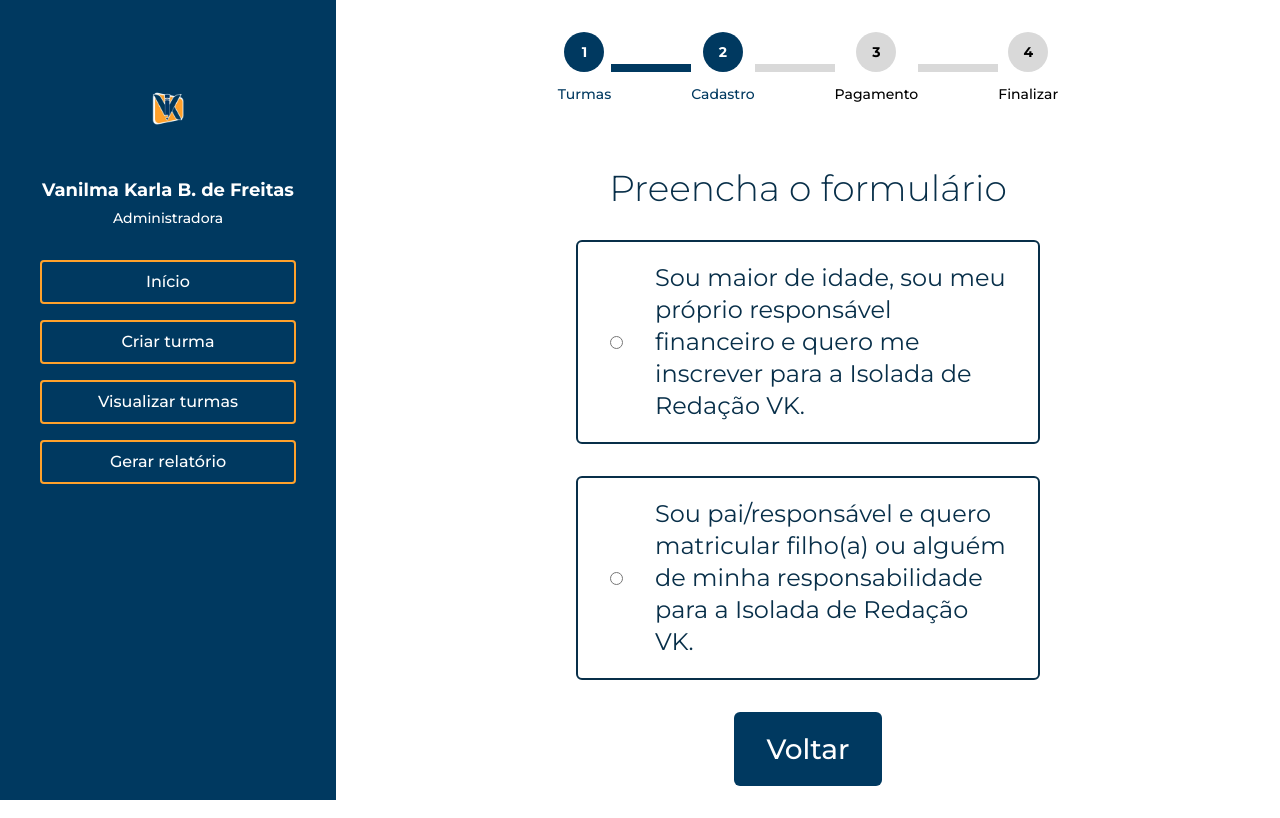
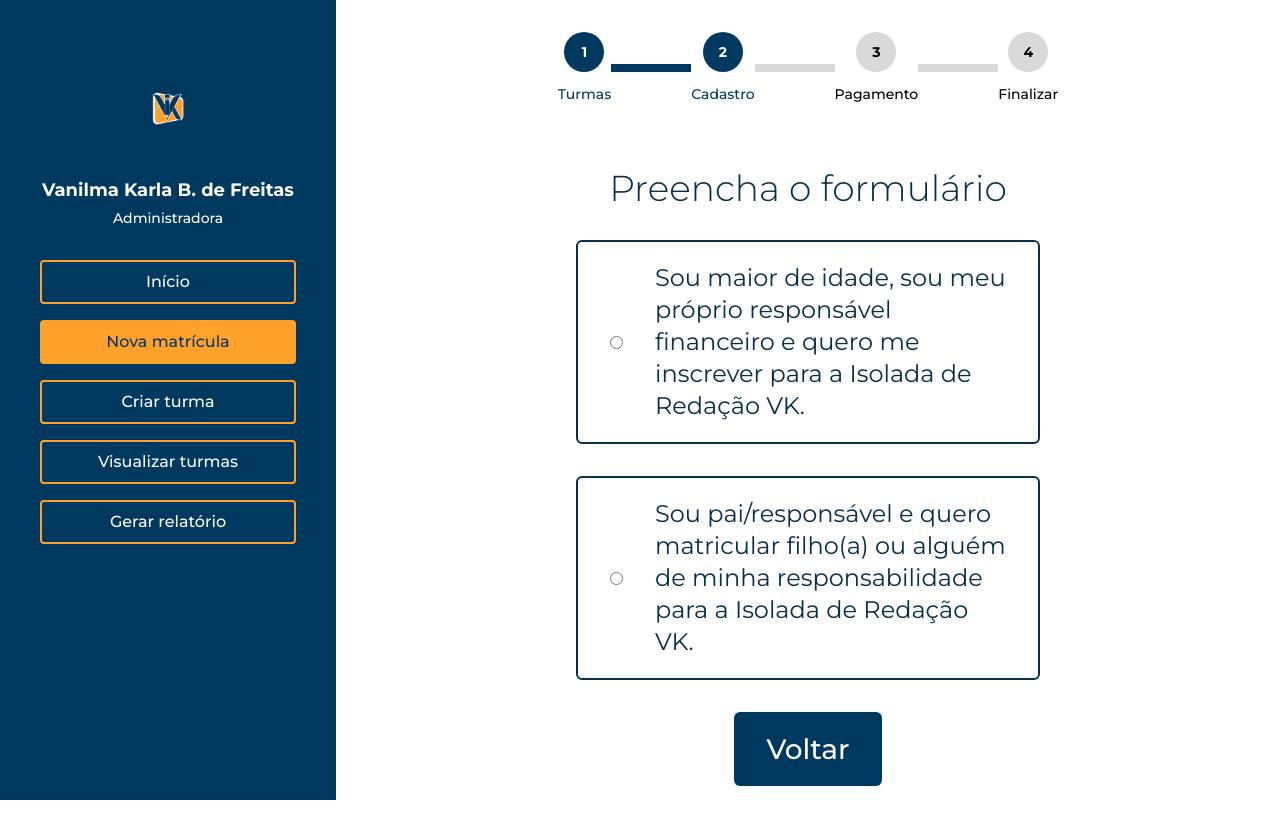
Before and after one commit to projetosseedabit/sistema-matriculas-front, a Next.js app in the folder sistema-matriculas-front/: page /admin/forms in a window 1280 px wide. Built offline with nearby package versions, Linux system fonts and the light colour scheme.

Commit message:
fix: navegação e metodo de pagamento forms

```diff
--- a/sistema-matriculas-front/package.json
+++ b/sistema-matriculas-front/package.json
@@ -14,7 +14,6 @@
     "next": "15.0.2",
     "react": "^18.0.0",
     "react-dom": "^18.0.0",
-    "react-router-dom": "^7.0.2",
     "yup": "^1.5.0"
   },
   "devDependencies": {
--- a/sistema-matriculas-front/src/app/(admin)/admin/forms/page.tsx
+++ b/sistema-matriculas-front/src/app/(admin)/admin/forms/page.tsx
@@ -6,7 +6,7 @@ import { Button } from "@/components//Button";
 import Link from "next/link";
 // import { ModeEnum } from "../../page";
 import FormGuardianAdmin from "@/components/formGuardianAdmin/page";
-import FormStudentAdmin from "@/components/formStudentAdmin/page.";
+import FormStudentAdmin from "@/components/formStudentAdmin/page";
 // import { ErrorMessage, Field, Form, Formik } from "formik";
 // import * as Yup from 'yup';
 
--- a/sistema-matriculas-front/src/components/SidebarAdmin.tsx
+++ b/sistema-matriculas-front/src/components/SidebarAdmin.tsx
@@ -8,29 +8,32 @@ const Sidebar: React.FC = () => {
 
     const menuItems = [
         { name: "Início", route: "/admin" },
+        { name: "Nova matrícula", route: "/admin/forms" },
         { name: "Criar turma", route: "/admin/criar-turma" },
         { name: "Visualizar turmas", route: "/admin/turmas" },
     ];
 
     const handleFetch = async () => {
         try {
-          const response = await fetch("https://king-prawn-app-3bepj.ondigitalocean.app/report");
+            const response = await fetch(
+                "https://king-prawn-app-3bepj.ondigitalocean.app/report"
+            );
 
             if (!response.ok) {
                 throw new Error(`Erro na requisição: ${response.status}`);
             }
 
-          const blob = await response.blob()
+            const blob = await response.blob();
 
-          const url = window.URL.createObjectURL(blob)
-          const a = document.createElement('a')
+            const url = window.URL.createObjectURL(blob);
+            const a = document.createElement("a");
 
-          a.href=url
-          a.download = 'Relatório.csv'
-          document.body.appendChild(a)
-          a.click()
-          a.remove()
-          window.URL.revokeObjectURL(url)
+            a.href = url;
+            a.download = "Relatório.csv";
+            document.body.appendChild(a);
+            a.click();
+            a.remove();
+            window.URL.revokeObjectURL(url);
         } catch (error) {
             console.error("Erro ao fazer fetch:", error);
         }
--- a/sistema-matriculas-front/src/components/formGuardian/page.tsx
+++ b/sistema-matriculas-front/src/components/formGuardian/page.tsx
@@ -129,6 +129,7 @@ export default function FormGuardian() {
                             values.fatherCep
                         ),
                         status: "RESERVED",
+                        paymentMethod: "MERCADO_PAGO",
                     };
                     console.log("formulário:", data);
 
--- a/sistema-matriculas-front/src/components/formGuardianAdmin/page.tsx
+++ b/sistema-matriculas-front/src/components/formGuardianAdmin/page.tsx
@@ -4,7 +4,7 @@ import { Field, Form, Formik } from "formik";
 // import * as Yup from "yup";
 import { ErrorMessage } from "formik";
 import buildAddress from "@/utils/buildAddress";
-import { useNavigate } from "react-router-dom";
+import { useRouter } from "next/navigation";
 // import { IsAdultEnum } from "@/app/(user)/forms/page";
 
 // const validationSchema = Yup.object().shape({
@@ -41,7 +41,7 @@ export default function FormGuardianAdmin() {
     const searchParams = new URLSearchParams(window.location.search);
     const classId = searchParams.get("classId");
     const mode = searchParams.get("mode");
-    const navigate = useNavigate();
+    const router = useRouter();
 
     return (
         <>
@@ -131,6 +131,7 @@ export default function FormGuardianAdmin() {
                             values.fatherCep
                         ),
                         status: "RESERVED",
+                        paymentMethod: "MONEY",
                     };
                     console.log("formulário:", data);
 
@@ -148,8 +149,7 @@ export default function FormGuardianAdmin() {
                         .then((response) => response.json()) // Assume que a resposta será um JSON
                         .then((result) => {
                             console.log("Sucesso:", result);
-                            navigate("/admin/success");
-
+                            router.push("/admin/success");
                         })
                         .catch((error) => {
                             console.error("Erro:", error);
--- a/sistema-matriculas-front/src/components/formStudent/page..tsx
+++ b/sistema-matriculas-front/src/components/formStudent/page..tsx
@@ -121,6 +121,7 @@ export default function FormStudent() {
                             values.fatherCep
                         ),
                         status: "RESERVED",
+                        paymentMethod: "MERCADO_PAGO",
                     };
                     console.log("formulário:", data);
 
--- a/sistema-matriculas-front/src/components/formStudentAdmin/page..tsx
+++ b/sistema-matriculas-front/src/components/formStudentAdmin/page.tsx
@@ -4,7 +4,7 @@ import { Field, Form, Formik } from "formik";
 // import * as Yup from "yup";
 import { ErrorMessage } from "formik";
 import buildAddress from "@/utils/buildAddress";
-import { useNavigate } from "react-router-dom";
+import { useRouter } from "next/navigation";
 // import { IsAdultEnum } from "@/app/(user)/forms/page";
 
 // const validationSchema = Yup.object().shape({
@@ -41,7 +41,7 @@ export default function FormStudentAdmin() {
     const searchParams = new URLSearchParams(window.location.search);
     const classId = searchParams.get("classId");
     const mode = searchParams.get("mode");
-    const navigate = useNavigate();
+    const router = useRouter();
 
     return (
         <>
@@ -123,6 +123,7 @@ export default function FormStudentAdmin() {
                             values.fatherCep
                         ),
                         status: "RESERVED",
+                        paymentMethod: "MONEY",
                     };
                     console.log("formulário:", data);
 
@@ -140,7 +141,7 @@ export default function FormStudentAdmin() {
                         .then((response) => response.json()) // Assume que a resposta será um JSON
                         .then((result) => {
                             console.log("Sucesso:", result);
-                            navigate("/admin/success");
+                            router.push("/admin/success");
                         })
                         .catch((error) => {
                             console.error("Erro:", error);
```
Also changed, not shown: 1 other file (tests, documents, lock files or other folders). Lines whose indentation alone changed are shown as unchanged.
